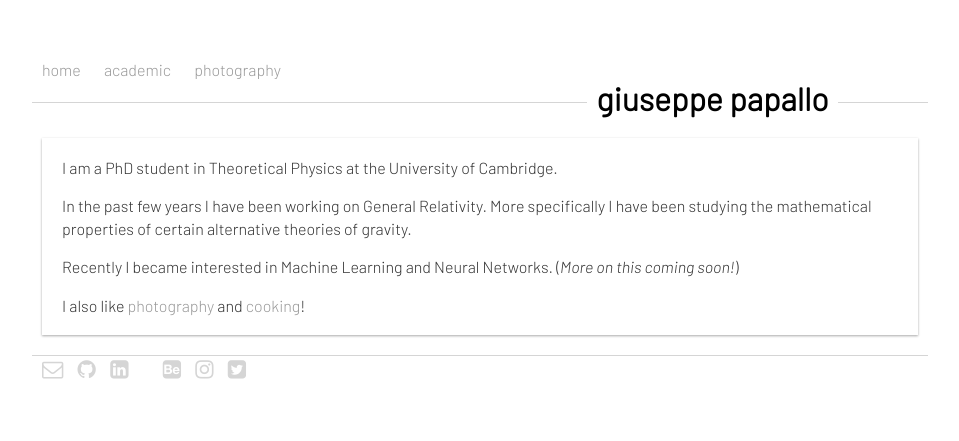
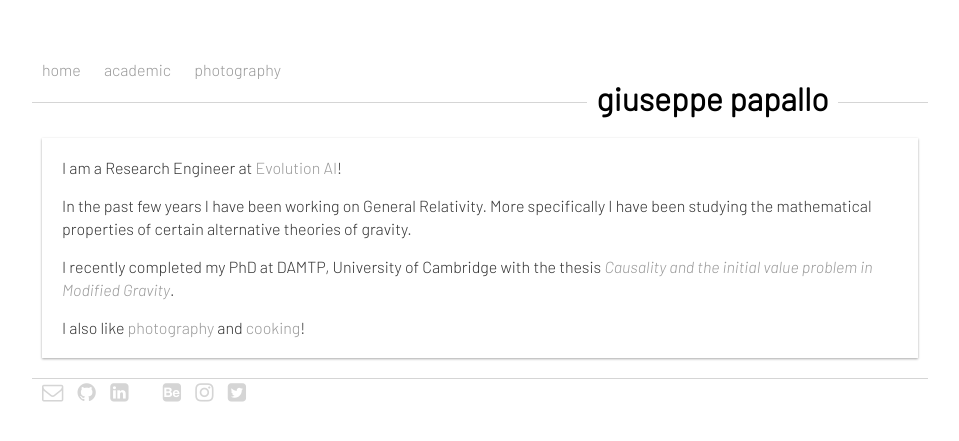
Before and after one commit to giuppep/giuppep.github.io, a Jekyll site: the page built from index.md, in a window 1280 px wide. Shown: the top 441 px of the page, without its empty margins (160-1119 px from the left). Built offline with Jekyll 4.4.1, drawn with Linux system fonts in a browser that asks for light colours; a style sheet for code colours, icons or effects is not loaded.

```diff
--- a/index.md
+++ b/index.md
@@ -3,11 +3,11 @@ layout: default
 title: giuseppe papallo
 ---
 <div class="card" markdown="1">
-I am a PhD student in Theoretical Physics at the University of Cambridge.
+I am a Research Engineer at [Evolution AI](https://evolution.ai)!
 
 In the past few years I have been working on General Relativity. More specifically I have been studying the mathematical properties of certain alternative theories of gravity.
 
-Recently I became interested in Machine Learning and Neural Networks. (*More on this coming soon!*)
+I recently completed my PhD at DAMTP, University of Cambridge with the thesis [*Causality and the initial value problem in Modified Gravity*](https://www.repository.cam.ac.uk/handle/1810/277416).
 
 I also like [photography](http://giuseppe.papallo.it) and [cooking](https://instagram.com/greedyscholars)!
 </div>
```
Also changed, not shown: academic.md (+2 -1 lines).
